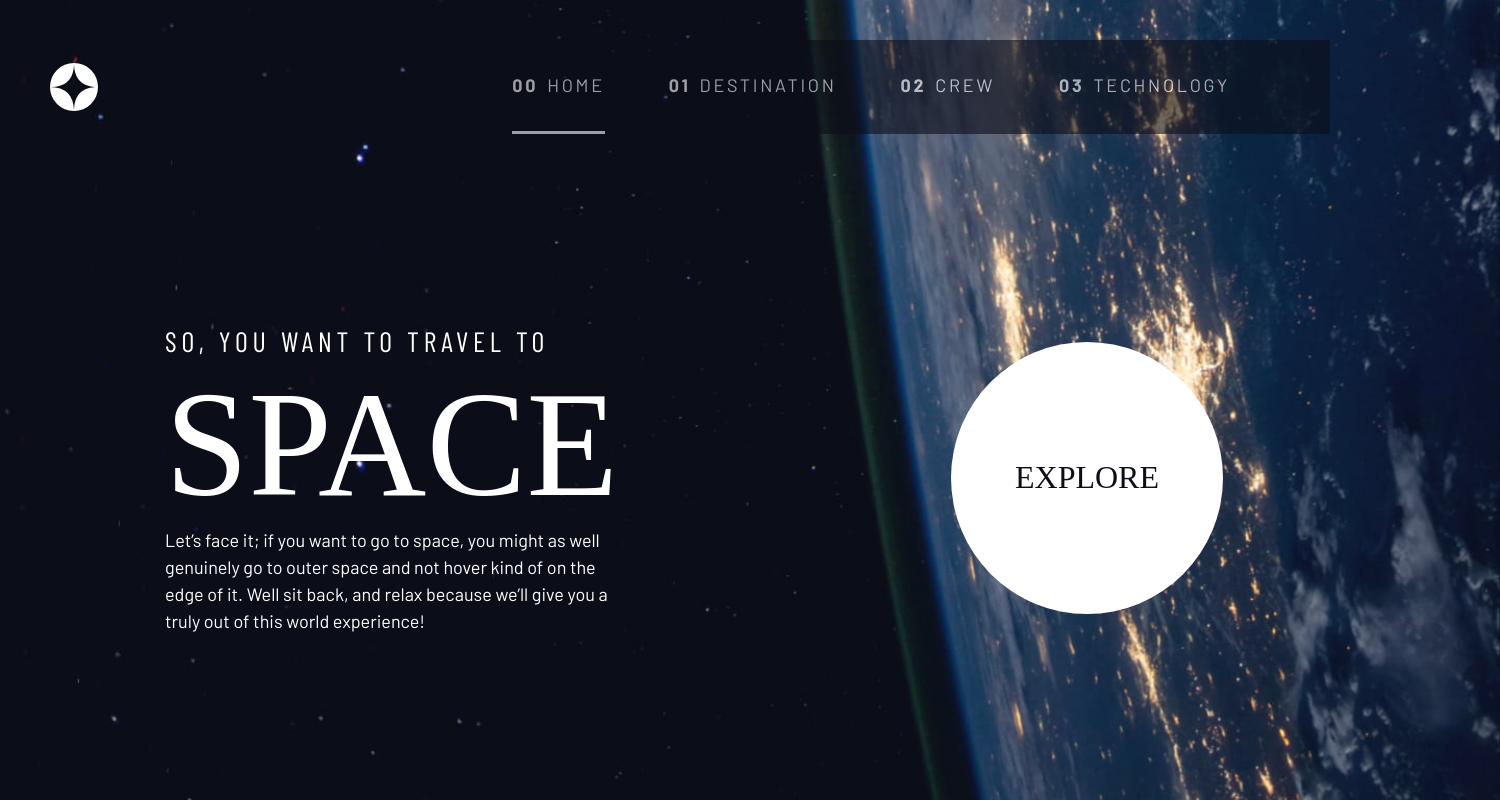
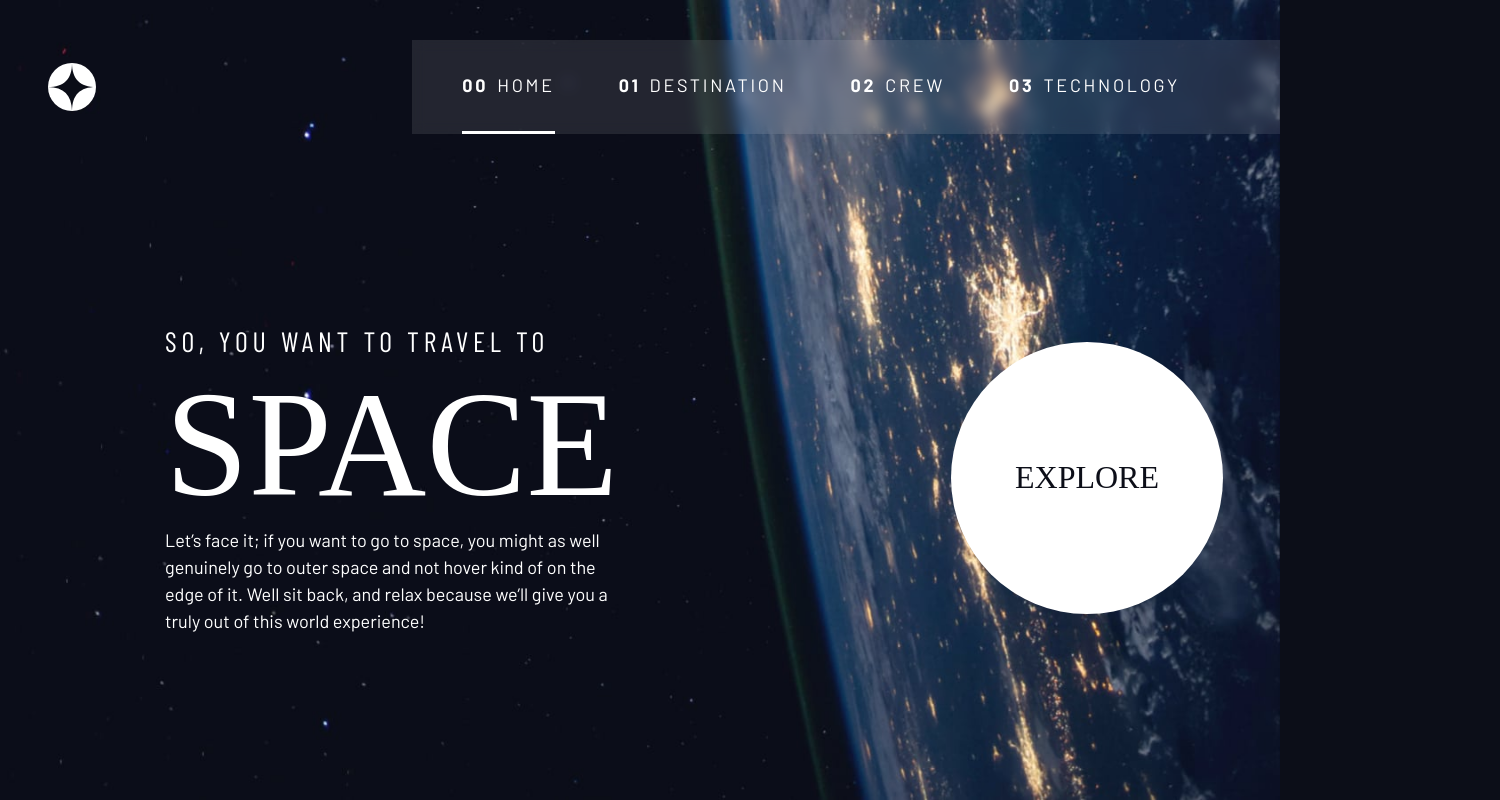
Before and after one commit to BiancaNiemann/Space_Travel_React_Router, a React (Vite) app: page / in a window 1280 px wide. Shown: the whole page, 1500 px wide, since content can reach past the window. Built offline with nearby package versions, Linux system fonts and the light colour scheme; a web font is replaced by a local one.

Commit message:
blur commit

```diff
--- a/src/index.css
+++ b/src/index.css
@@ -381,7 +381,6 @@ select {
     position: absolute;
     width: 100%;
     margin-top: 40px;
-    margin-left: 50px;
     align-items: center;
 }
 
@@ -389,17 +388,23 @@ select {
     width: 3rem;
     height: 3rem;
     position: relative;
+    margin-left: 3rem;
 }
 
 .nav-bar {
-    background-color: hsl(var(---clr-dark));
-    opacity: 0.6;
+    background-color: hsl(var(---clr-white) / .1);
+    backdrop-filter: blur(6.9px);
+    -webkit-backdrop-filter: blur(6.9px);
     margin-left: auto;
     padding-right: 100px;
     padding-left: 50px;
 }
 
 .icon {
+    display: none;
+}
+
+.navModal{
     display: none;
 }
 
@@ -412,7 +417,6 @@ select {
     background-image: url('./images/home/background-home-desktop.jpg');
     background-repeat: no-repeat;
     background-size: cover;
-    min-width: 1500px;
     height: 100vh;
 }
 
@@ -691,7 +695,7 @@ select {
         min-width: 670px;
     }
 
-    .logo{
+    .logo {
         margin-top: 2.5rem;
         margin-left: 2.5rem;
     }
@@ -702,24 +706,26 @@ select {
         align-items: start;
     }
 
-    .hamburger{
+    .hamburger {
         margin-left: auto;
         margin-top: 3.5rem;
         margin-right: 3.5rem;
     }
 
-    .close{
+    .close {
         margin-left: 150px;
     }
 
     .navModal {
-        background-color: hsl(var(---clr-dark));
-        opacity: 0.75;
+        display: block;
+        background-color: hsl(var(---clr-white) / .1);
         margin-left: auto;
         padding: 60px 70px;
         margin-top: 0;
         z-index: 10;
         height: 1024px;
+        backdrop-filter: blur(6.9px);
+        -webkit-backdrop-filter: blur(6.9px);
     }
 
     .icon {
@@ -806,8 +812,9 @@ select {
         width: 48%;
     }
 
-    .crewText{
-        width: 670px;;
+    .crewText {
+        width: 670px;
+        ;
     }
 
     .technologies-background {
```
